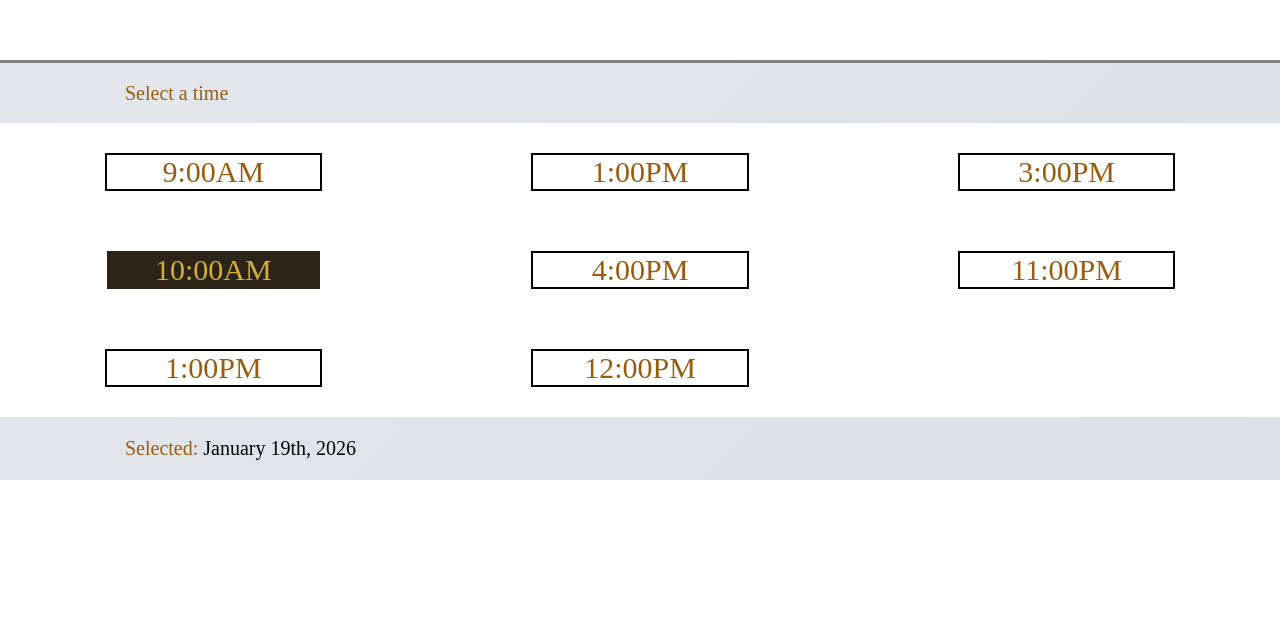
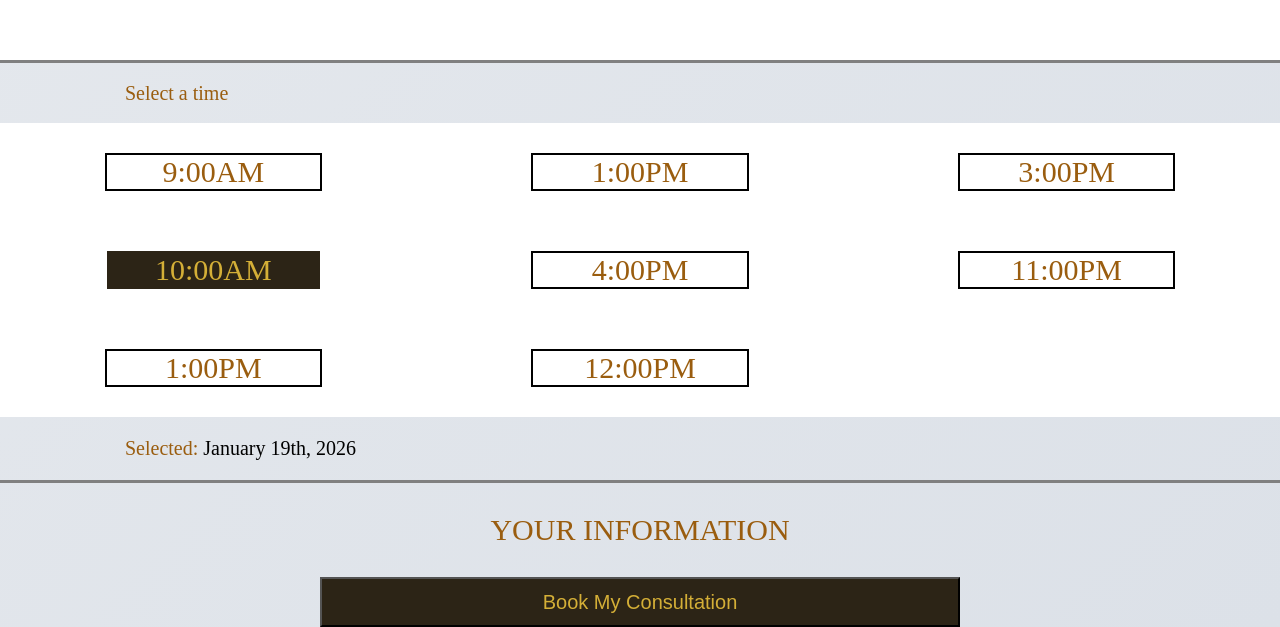
Before and after one commit to jh115424/Corporate-Collection-Sass-React-Project, a React (Vite) app: page /consultation in a window 1280 px wide. Shown: the part 1044-1671 px from the top of the page. Before the commit the page ends 1524 px from the top, so only its background shows below. Built offline with nearby package versions, Linux system fonts and the light colour scheme.

Commit message:
working on form section

```diff
--- a/src/Components/ConsultationForm.jsx
+++ b/src/Components/ConsultationForm.jsx
@@ -8,16 +8,16 @@ import { Link } from "react-router";
 
 export default function Consultation() {
   // Form Field //
-  const [firstName, setFirstName] = useState("");
-  const [lastName, setLastName] = useState("");
+  // const [firstName, setFirstName] = useState("");
+  // const [lastName, setLastName] = useState("");
   const [email, setEmail] = useState("");
   const [phone, setPhone] = useState("");
-  const [companyName, setCompanyName] = useState("");
-  const [jobTitle, setJobTitle] = useState("");
-  const [meetingFormat, setMeetingFormat] = useState("");
+  // const [companyName, setCompanyName] = useState("");
+  // const [jobTitle, setJobTitle] = useState("");
+  // const [meetingFormat, setMeetingFormat] = useState("");
   const [budget, setBudget] = useState("");
-  const [projectNotes, setProjectNotes] = useState("");
-  const [send, isSending] = useState("");
+  // const [projectNotes, setProjectNotes] = useState("");
+  const [send, setIsSending] = useState("");
 
   // Calender Var //
 
@@ -25,6 +25,44 @@ export default function Consultation() {
   const [currentYear, setCurrentYear] = useState("");
   const [selectedDate, setSelectedDate] = useState("");
   const [selectedTime, setSelectedTime] = useState("");
+
+  const sendConsultationHandleClick = (e) => {
+    e.preventDefault();
+
+    setIsSending(true);
+
+    const serviceId = "service_8fxa1nn";
+    const templateId = "template_r3ycwdo";
+    const publicKey = "74BZsOVATORg5niqu";
+
+    const bookConsultationDataParams = {
+      email: email,
+      phone: phone,
+      budget: budget,
+    };
+
+    emailjs
+      .send(serviceId, templateId, bookConsultationDataParams, publicKey)
+      .then((response) => {
+        console.log(
+          "Booking complete!  You will receive a confirmation email 24 hours prior to appointment",
+          response.status,
+          response.text,
+        );
+        alert(
+          "Booking complete!  You will receive a confirmation email 24 hours prior to appointment",
+        );
+        setEmail("");
+        setPhone("");
+        setBudget("");
+      })
+      .catch((error) => {
+        console.error("Booking email failed to send", error);
+      })
+      .finally(() => {
+        setIsSending(false);
+      });
+  };
 
   return (
     <>
@@ -106,6 +144,17 @@ export default function Consultation() {
             Selected: <span>January 19th, 2026</span>
           </p>
         </div>
+        <div className="timeLine"></div>
+        <div className="infoForm">
+          <p className="formTitle">YOUR INFORMATION</p>
+        </div>
+        <button
+          onClick={sendConsultationHandleClick}
+          disabled={send}
+          className="bookConsultation"
+        >
+          {send ? "isSending..." : "Book My Consultation"}
+        </button>
       </div>
     </>
   );
--- a/src/Components/consultation.css
+++ b/src/Components/consultation.css
@@ -129,3 +129,11 @@
 .dateThatIsSelected span {
   color: black;
 }
+
+.bookConsultation {
+  width: 50%;
+  height: 50px;
+  background: #2c2416;
+  color: #d4af37;
+  font-size: 20px;
+}
```
